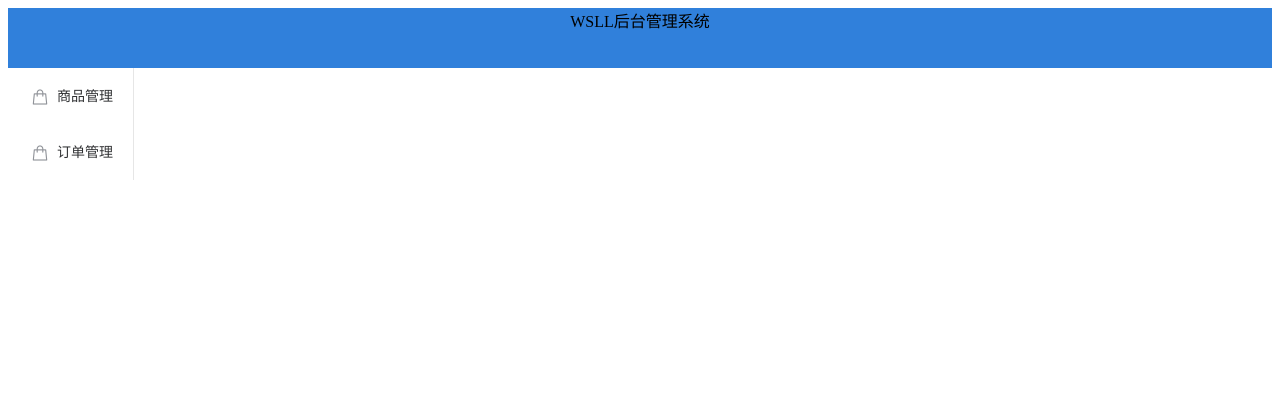
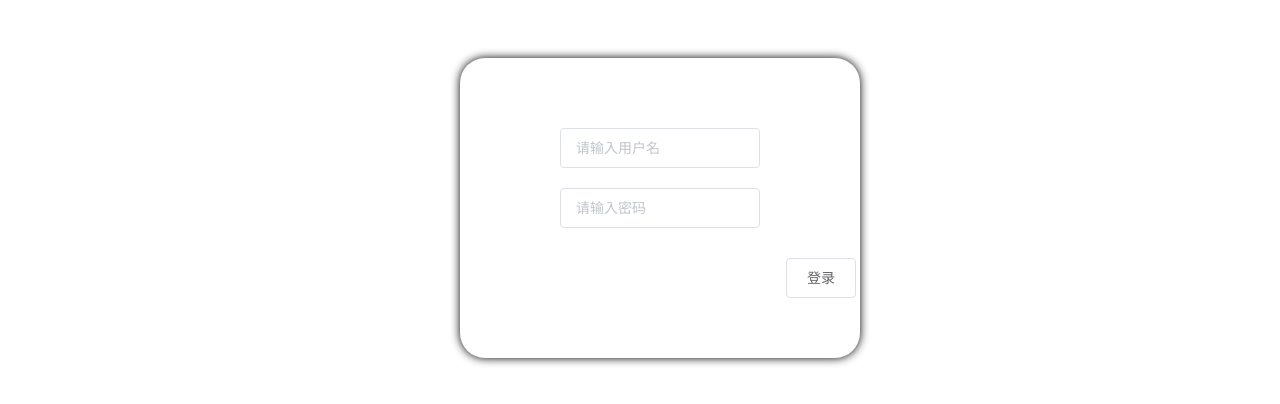
Before and after one commit to GrapevineLin/WSLL-Admin, a Vue app: page /#/ in a window 1280 px wide. Shown: the top 404 px of the page. Built offline with nearby package versions, Linux system fonts and the light colour scheme.

Commit message:
登录页

```diff
--- a/src/components/GoodsList.vue
+++ b/src/components/GoodsList.vue
@@ -1,9 +1,52 @@
 <template>
   <div class>
-    <!-- <el-button type="primary" @click="getGoods">加载商品</el-button> -->
+    <div class="operation">
+      <!-- 添加商品 -->
+      <el-button type="primary" @click="dialogAddVisible = true" icon="el-icon-edit" circle></el-button>
+      <el-dialog title="添加商品" :visible.sync="dialogAddVisible">
+        <el-form :model="form">
+          <el-form-item label="商品名称" :label-width="formLabelWidth">
+            <el-input v-model="form.goods_name" autocomplete="off"></el-input>
+          </el-form-item>
+          <el-form-item label="商品价格" :label-width="formLabelWidth">
+            <el-input v-model="form.goods_price" autocomplete="off"></el-input>
+          </el-form-item>
+          <el-form-item>
+            <el-upload drag action="https://jsonplaceholder.typicode.com/posts/">
+              <i class="el-icon-upload"></i>
+              <div class="el-upload__text">
+                将文件拖到此处，或
+                <em>点击上传</em>
+              </div>
+              <!-- <div class="el-upload__tip" slot="tip">只能上传jpg/png文件，且不超过500kb</div> -->
+            </el-upload>
+          </el-form-item>
+        </el-form>
+        <div slot="footer" class="dialog-footer">
+          <el-button @click="dialogAddVisible = false">取 消</el-button>
+          <el-button type="primary" @click="addGood">确 定</el-button>
+        </div>
+      </el-dialog>
+    </div>
     <div class="items" v-for="(item,index) in goodsItems" :key="index">
       <img class="goodsImg" v-bind:src="getImgUrl(item.goods_picture_path)" />
       <div class="goodName">{{item.goods_name}}</div>
+      <div class="oper">
+        <!-- 删除商品 -->
+        <el-button
+          @click="showDialog(item.goods_id,index)"
+          type="danger"
+          icon="el-icon-delete"
+          circle
+        ></el-button>
+        <el-dialog title="提示" :visible.sync="dialogVisible" width="30%" :before-close="handleClose">
+          <span>确定删除这条商品吗?</span>
+          <span slot="footer" class="dialog-footer">
+            <el-button @click="dialogVisible = false">取 消</el-button>
+            <el-button type="primary" @click="delGood">确 定</el-button>
+          </span>
+        </el-dialog>
+      </div>
     </div>
   </div>
 </template>
@@ -13,7 +56,16 @@ export default {
   data() {
     return {
       goodsItems: "",
-      staticURL: this.GLOBAL.staticURL
+      staticURL: this.GLOBAL.staticURL,
+      dialogAddVisible: false,
+      dialogVisible: false,
+      deleteItemId: -1,
+      deleteItemIndex: -1,
+      form: {
+        goods_name: "",
+        goods_price: ""
+      },
+      formLabelWidth: "120px"
     };
   },
   created: function() {
@@ -36,16 +88,67 @@ export default {
     },
     getImgUrl: function(e) {
       return this.staticURL + "/" + e;
+    },
+    showDialog: function(id, index) {
+      this.deleteItemIndex = index;
+      this.deleteItemId = id;
+      this.dialogVisible = true;
+    },
+    addGood: function(e) {
+      this.dialogAddVisible = false;
+      let form = this.form;
+      let formData = JSON.stringify(this.form);
+      this.$http({
+        method: "POST",
+        url: "/addGood",
+        params: {
+          goods_name: form.goods_name,
+          goods_price: form.goods_price
+        }
+      }).then(
+        response => {
+          this.getGoods();
+          console.log("response", response);
+        },
+        err => {
+          console.log(err);
+        }
+      );
+    },
+    delGood: function() {
+      this.dialogVisible = false;
+      this.$http({
+        method: "get",
+        url: "/deleteGoodsById",
+        params: { id: this.deleteItemId }
+      }).then(
+        response => {
+          console.log("delete:", response);
+          this.goodsItems.splice(this.deleteItemIndex, 1);
+        },
+        err => {
+          console.log(err);
+        }
+      );
+    },
+    handleClose(done) {
+      this.$confirm("确认关闭？")
+        .then(_ => {
+          done();
+        })
+        .catch(_ => {});
     }
   }
 };
 </script>
 
 <style>
+
 .items {
   /* display:inline-block; */
   float: left;
   padding: 7px;
+  text-align: center;
 }
 .goodsImg {
   width: 100px;
--- a/src/http.js
+++ b/src/http.js
@@ -3,8 +3,8 @@ import router from './router';
 
 // axios 配置
 axios.defaults.timeout = 8000;
-// axios.defaults.baseURL = 'http://localhost:8887';
-axios.defaults.baseURL = 'http://lghlh.top/WSLL';
+axios.defaults.baseURL = 'http://localhost:8887';
+// axios.defaults.baseURL = 'http://lghlh.top/WSLL';
 
 // http request 拦截器
 // axios.interceptors.request.use(
--- a/src/router.js
+++ b/src/router.js
@@ -1,21 +1,25 @@
 import Vue from 'vue'
 import Router from 'vue-router'
-import Home from './views/Home.vue'
+import Main from './views/Main'
 import GoodsList from './components/GoodsList'
+import Login from './views/login.vue'
 
 Vue.use(Router)
 
-export default new Router({
-  routes: [{
+const routes = [{
     path: '/',
-      name: 'home',
-      component: Home,
+    name: 'login',
+    component: Login,
+  }, {
+    path: '/main',
+    name: 'main',
+    component: Main,
     children: [{
-        path: 'goodslist',
+      path: '/goodslist',
       name: 'goodslist',
       component: GoodsList
     }, {
-        path: 'cardslist',
+      path: '/cardslist',
       name: 'cardslist',
       component: () => import('./components/CardList.vue')
     }]
@@ -27,6 +31,15 @@ export default new Router({
     // this generates a separate chunk (about.[hash].js) for this route
     // which is lazy-loaded when the route is visited.
     component: () => import( /* webpackChunkName: "about" */ './views/About.vue')
+  },
+  {
+    path: '/login',
+    name: 'login',
+    component: () => import('./views/login.vue')
   }
 ]
-})
+const router = new Router({
+  mode: 'history', //去掉url中的#
+  routes: routes
+});
+export default router;
--- a/src/views/Home.vue
+++ b/src/views/Main.vue
@@ -4,7 +4,7 @@
       <el-header class="header">WSLL后台管理系统</el-header>
       <el-container>
         <el-aside width="”200px”" class="side">
-          <el-menu router default-active="$route.path" class="el-menu-vertical-demo">
+          <el-menu router :default-active="$route.path" class="el-menu-vertical-demo">
             <el-menu-item index="/goodslist">
               <i class="el-icon-goods"></i>
               <span slot="title">商品管理</span>
@@ -29,9 +29,7 @@ import HelloWorld from "@/components/HelloWorld.vue";
 
 export default {
   name: "home",
-  components: {
-    HelloWorld
-  }
+  components: {}
 };
 </script>
 <style>
@@ -40,12 +38,13 @@ export default {
   /* background-color:red; */
 }
 .header {
-  background-color: #3080db;
+  background-color: #409eff;
   text-align: center;
 }
 .side {
   background-color: #a4caf6;
   /* height: 400px; */
+  min-height: 600px;
 }
 .main {
   /* background-color: #3080db; */
--- /dev/null
+++ b/src/views/login.vue
@@ -0,0 +1,137 @@
+<template>
+  <div style="margin-left:40px">
+    <div class="container">
+      <div class="loginBox">
+        <div class="username">
+          <el-input placeholder="请输入用户名" v-model="username" />
+        </div>
+        <div class="password">
+          <el-input type="password" placeholder="请输入密码" v-model="password" />
+        </div>
+        <el-button class="loginButton" @click="login">登录</el-button>
+      </div>
+    </div>
+  </div>
+</template>
+
+<script>
+export default {
+  data() {
+    return {
+      username: "",
+      password: "",
+      id: 0
+    };
+  },
+  methods: {
+    axiosNoPara: function() {
+      this.$http.get(this.GLOBAL.globalURL + "/test2").then(
+        response => {
+          console.log(response.data);
+        },
+        err => {
+          console.log(err);
+        }
+      );
+    },
+    axiosId: function() {
+      this.$http({
+        method: "get",
+        url: this.GLOBAL.globalURL + "/axiosId",
+        params: {
+          id: this.id
+        }
+      }).then(function(response) {
+        alert(response.data);
+      });
+    },
+    login: function() {
+      var self = this;
+      //判断输入框的值
+      if (this.username == "") {
+        alert("Please input username!");
+        return;
+      }
+      if (this.password == "") {
+        alert("Please input password!");
+        return;
+      }
+      this.$http({
+        method: "post",
+        url: "/login",
+        params: {
+          username: this.username,
+          password: this.password
+        }
+      })
+        .then(function(response) {
+          console.log("Login:", response.data);
+          if (response.data.code == 200) {
+            self.$message.success(response.data.message, 3);
+            // window.localStorage["token"] = JSON.stringify(response.data.token);
+            // localStorage.setItem(
+            //   'token',
+            //   JSON.stringify(response.data.token)
+            // );
+            // self.$axios.defaults.headers.common['token'] = response.data.token;
+            self.$router.push("/");
+          } else {
+            self.$message.error(response.data.message, 3);
+          }
+        })
+        .catch(function(error) {
+          // 请求失败处理
+          console.log(error);
+        });
+    }
+  }
+};
+</script>
+
+<style>
+#axiosNoPara {
+  margin: 30px;
+}
+.container {
+  height: 400px;
+  display: flex;
+  justify-content: center;
+  align-items: center;
+  /* border: 5px solid;*/
+}
+.loginBox {
+  width: 400px;
+  height: 300px;
+  border-radius: 25px;
+  box-shadow: black 0px 0px 10px;
+  text-align: center;
+  position: relative;
+}
+.username {
+  display: block;
+  position: absolute;
+  top: 30%;
+  left: 50%;
+  transform: translate(-50%, -50%);
+  display: inline-block;
+}
+.loginInput {
+  display: inline-block;
+  width: 50%;
+}
+.password {
+  display: block;
+  position: absolute;
+  top: 50%;
+  left: 50%;
+  transform: translate(-50%, -50%);
+  display: inline-block;
+}
+.loginButton {
+  display: block;
+  /* top: 100%; */
+  left: 0%;
+  /* -webkit-transform: translate(0%, -50%); */
+  transform: translate(230%, 500%);
+}
+</style>
```
Lines whose indentation alone changed are shown as unchanged.
